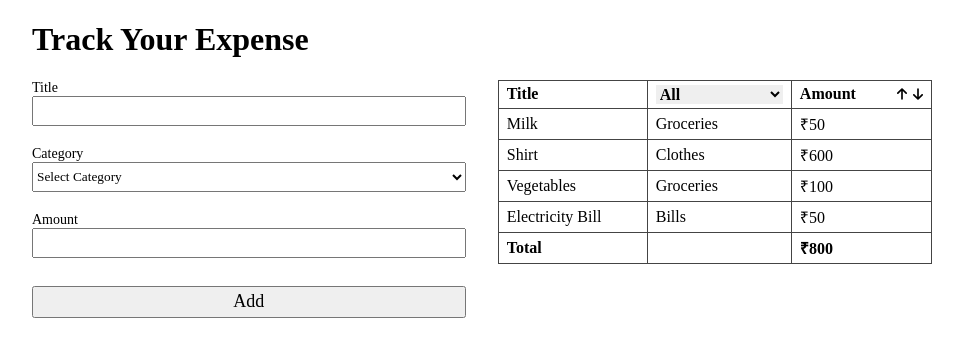
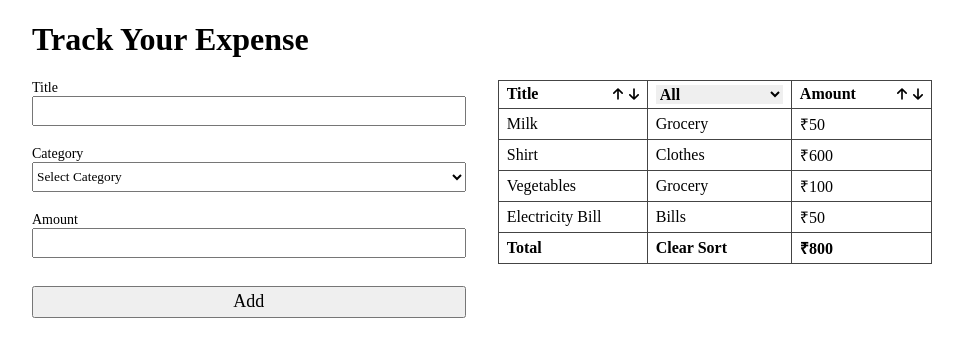
Before and after one commit to its-chandu-bhai/form, a React (Vite) app: page / in a window 1280 px wide. Shown: the top 356 px of the page, without its empty margins (158-1121 px from the left). Built offline with nearby package versions, Linux system fonts and the light colour scheme.

Commit message:
At this time we were some changes into these files like as title sorting

```diff
--- a/src/App.css
+++ b/src/App.css
@@ -136,6 +136,10 @@
   top: 100%;
 }
 
+.clear-sort{
+  cursor: pointer;
+}
+
 @media (max-width: 900px) {
   body {
     margin-inline: 16px;
--- a/src/components/ExpenseForm.jsx
+++ b/src/components/ExpenseForm.jsx
@@ -122,7 +122,7 @@
                 name="category"
                 value={expense.category}
                 onChange={handleChange}
-                options={['Groceries', 'Clothes', 'Bills', 'Education', 'Medicine']}
+                options={['Grocery', 'Clothes', 'Bills', 'Education', 'Medicine']}
                 defaultOption="Select Category"
                 error={errors.category}
             />
--- a/src/components/ExpenseTable.jsx
+++ b/src/components/ExpenseTable.jsx
@@ -5,7 +5,6 @@
 function ExpenseTable({ expenses, setExpenses, setExpense, setEditingRowId }) {
 
     const [filteredData, setQuery] = useFilter(expenses, (data) => data.category)
-    // console.log(result)
 
     const totalAmount = filteredData.reduce((accumulator, current) => accumulator + parseInt(current.amount), 0)
 
@@ -13,6 +12,10 @@
 
     const [rowId, setRowId] = useState('')
 
+    const [sortCallback, setSortCallback] = useState(() => () => { })
+    // console.log(sortCallback)
+
+    // console.log("rendering")
     return (
         <>
             <ContextMenu
@@ -24,14 +27,50 @@
                 setExpense={setExpense}
                 setEditingRowId={setEditingRowId}
             />
-            <table className="expense-table" onClick={(e) => setMenuPosition({})}>
+            <table className="expense-table" onClick={(e) => {
+                if (menuPosition.left) {
+                    setMenuPosition({})
+                }
+            }}>
                 <thead>
                     <tr>
-                        <th>Title</th>
+                        <th className="amount-column">
+                            <div>
+                                <span>Title</span>
+                                <svg
+                                    xmlns="http://www.w3.org/2000/svg"
+                                    width="10"
+                                    viewBox="0 0 384 512"
+                                    className="arrow up-arrow"
+                                    onClick={() => {
+                                        setSortCallback(() => (a, b) => a.title.localeCompare(b.title))
+                                    }}
+                                >
+                                    <title>Ascending</title>
+                                    <path
+                                        d="M214.6 41.4c-12.5-12.5-32.8-12.5-45.3 0l-160 160c-12.5 12.5-12.5 32.8 0 45.3s32.8 12.5 45.3 0L160 141.2V448c0 17.7 14.3 32 32 32s32-14.3 32-32V141.2L329.4 246.6c12.5 12.5 32.8 12.5 45.3 0s12.5-32.8 0-45.3l-160-160z"
+                                    />
+                                </svg>
+                                <svg
+                                    xmlns="http://www.w3.org/2000/svg"
+                                    width="10"
+                                    viewBox="0 0 384 512"
+                                    className="arrow down-arrow"
+                                     onClick={() => {
+                                        setSortCallback(() => (a, b) => b.title.localeCompare(a.title))
+                                    }}
+                                >
+                                    <title>Descending</title>
+                                    <path
+                                        d="M169.4 470.6c12.5 12.5 32.8 12.5 45.3 0l160-160c12.5-12.5 12.5-32.8 0-45.3s-32.8-12.5-45.3 0L224 370.8 224 64c0-17.7-14.3-32-32-32s-32 14.3-32 32l0 306.7L54.6 265.4c-12.5-12.5-32.8-12.5-45.3 0s-12.5 32.8 0 45.3l160 160z"
+                                    />
+                                </svg>
+                            </div>
+                        </th>
                         <th>
                             <select onChange={((e) => setQuery(e.target.value.toLowerCase()))}>
                                 <option value="">All</option>
-                                <option value="groceries">Groceries</option>
+                                <option value="grocery">Grocery</option>
                                 <option value="clothes">Clothes</option>
                                 <option value="bills">Bills</option>
                                 <option value="education">Education</option>
@@ -46,6 +85,9 @@
                                     width="10"
                                     viewBox="0 0 384 512"
                                     className="arrow up-arrow"
+                                    onClick={(e) => {
+                                        setSortCallback(() => (a, b) => a.amount - b.amount)
+                                    }}
                                 >
                                     <title>Ascending</title>
                                     <path
@@ -57,6 +99,9 @@
                                     width="10"
                                     viewBox="0 0 384 512"
                                     className="arrow down-arrow"
+                                    onClick={(e) => {
+                                        setSortCallback(() => (a, b) => b.amount - a.amount)
+                                    }}
                                 >
                                     <title>Descending</title>
                                     <path
@@ -70,7 +115,7 @@
                 <tbody>
 
                     {
-                        filteredData.map(({ id, title, category, amount }) => (
+                        filteredData.sort(sortCallback).map(({ id, title, category, amount }) => (
                             <tr key={id} onContextMenu={(e) => {
                                 e.preventDefault()
                                 // console.log({ left: e.clientX, top: e.clientY })
@@ -86,7 +131,11 @@
                     }
                     <tr>
                         <th>Total</th>
-                        <th></th>
+                        <th className="clear-sort"
+                            onClick={(e) => {
+                                setSortCallback(() => () => { })
+                            }}
+                        >Clear Sort</th>
                         <th>₹{totalAmount}</th>
                     </tr>
                 </tbody>
--- a/src/expenseData.js
+++ b/src/expenseData.js
@@ -2,7 +2,7 @@
     {
         id: crypto.randomUUID(),
         title: "Milk",
-        category: 'Groceries',
+        category: 'Grocery',
         amount: 50,
     },
     {
@@ -14,7 +14,7 @@
     {
         id: crypto.randomUUID(),
         title: "Vegetables",
-        category: 'Groceries',
+        category: 'Grocery',
         amount: 100,
     },
     {
```
